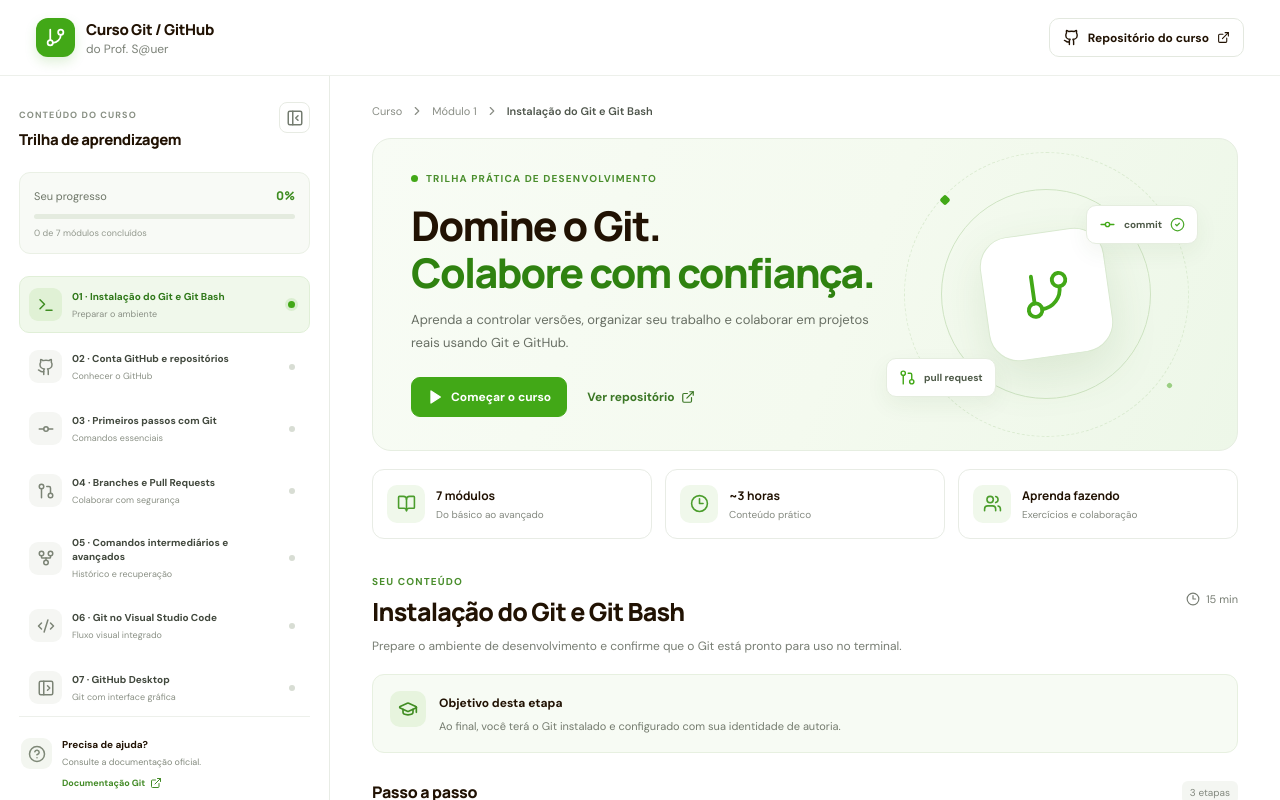
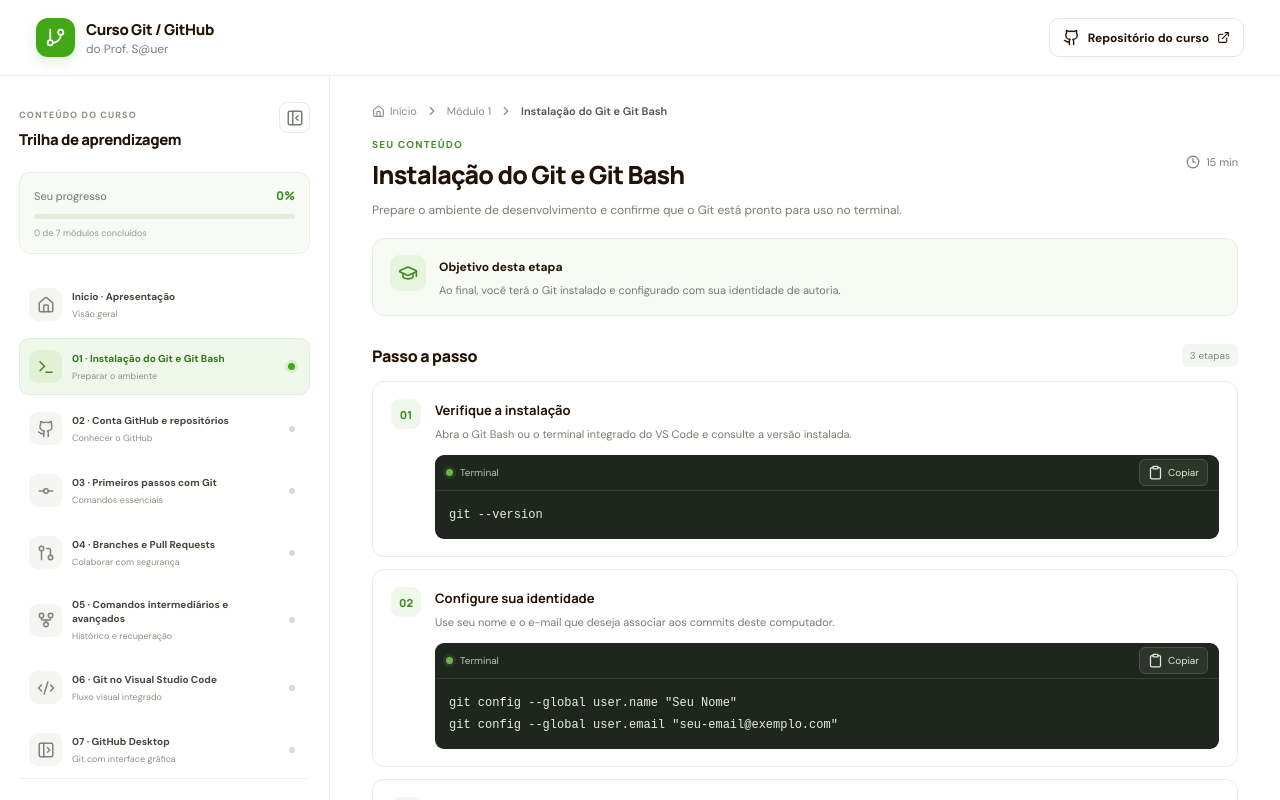
Before and after one commit to alesauer/curso-git-github, a React (Vite) app: page / in a window 1280 px wide. Both pictures are taken after a click on the button "Instalação do Git e Git Bash". Shown: the top 800 px of the page. Built offline with nearby package versions, Linux system fonts and the light colour scheme.

Commit message:
feat: exibe apenas apresentacao na tela inicial e abre modulo 1 ao clicar em comecar curso

```diff
--- a/src/main.jsx
+++ b/src/main.jsx
@@ -4,7 +4,7 @@
   BookOpen, Check, CheckCircle2, ChevronLeft, ChevronRight, ChevronsRight,
   CircleHelp, Clipboard, Clock3, Code2, Command, ExternalLink, FileCode2,
   GitBranch, GitCommitHorizontal, GitFork, GitPullRequest, Github, GraduationCap,
-  Menu, PanelLeftClose, PanelLeftOpen, Play, Search, Terminal, Users, X
+  Home, Menu, PanelLeftClose, PanelLeftOpen, Play, Search, Terminal, Users, X
 } from 'lucide-react'
 import './styles.css'
 
@@ -124,22 +124,32 @@
 }
 
 function App() {
-  const [activeId, setActiveId] = useState(1)
+  const [activeId, setActiveId] = useState(null)
   const [sidebarOpen, setSidebarOpen] = useState(true)
   const [completed, setCompleted] = useState({})
   const [checked, setChecked] = useState({})
   const [mobileMenu, setMobileMenu] = useState(false)
-  const activeModule = modules.find(m => m.id === activeId)
+  const activeModule = activeId ? modules.find(m => m.id === activeId) : null
   const completedCount = modules.filter(m => completed[m.id]).length
   const progress = Math.round((completedCount / modules.length) * 100)
   const selectModule = (id) => { setActiveId(id); setMobileMenu(false); window.scrollTo({ top: 0, behavior: 'smooth' }) }
   const toggleCheck = (moduleId, itemIndex) => setChecked(prev => ({ ...prev, [`${moduleId}-${itemIndex}`]: !prev[`${moduleId}-${itemIndex}`] }))
-  const markComplete = () => setCompleted(prev => ({ ...prev, [activeId]: !prev[activeId] }))
+  const markComplete = () => { if (activeId) setCompleted(prev => ({ ...prev, [activeId]: !prev[activeId] })) }
 
   return <div className={`app-shell ${sidebarOpen ? '' : 'sidebar-collapsed'}`}>
     <header className="topbar">
-      <div className="brand"><div className="brand-mark"><GitBranch size={21}/></div><div className="brand-text"><strong>Curso Git / GitHub</strong><span>do Prof. S@uer</span></div></div>
-      <div className="top-actions"><a className="repo-link" href={repoUrl} target="_blank" rel="noreferrer"><Github size={17}/> Repositório do curso <ExternalLink size={13}/></a><button className="mobile-menu-btn" onClick={() => setMobileMenu(!mobileMenu)} aria-label="Abrir navegação">{mobileMenu ? <X/> : <Menu/>}</button></div>
+      <div className="brand" onClick={() => selectModule(null)} role="button" tabIndex={0} title="Voltar ao início">
+        <div className="brand-mark"><GitBranch size={21}/></div>
+        <div className="brand-text"><strong>Curso Git / GitHub</strong><span>do Prof. S@uer</span></div>
+      </div>
+      <div className="top-actions">
+        <a className="repo-link" href={repoUrl} target="_blank" rel="noreferrer">
+          <Github size={17}/> Repositório do curso <ExternalLink size={13}/>
+        </a>
+        <button className="mobile-menu-btn" onClick={() => setMobileMenu(!mobileMenu)} aria-label="Abrir navegação">
+          {mobileMenu ? <X/> : <Menu/>}
+        </button>
+      </div>
     </header>
 
     <div className="layout">
@@ -156,6 +166,20 @@
           <span className="progress-caption">{completedCount} de {modules.length} módulos concluídos</span>
         </div>
         <nav className="module-nav">
+          <button
+            className={`module-link ${activeId === null ? 'active' : ''}`}
+            onClick={() => selectModule(null)}
+            title="Início do curso"
+          >
+            <span className="module-icon"><Home size={18}/></span>
+            <span className="module-text">
+              <strong>Início · Apresentação</strong>
+              <small>Visão geral</small>
+            </span>
+            <span className="module-state">
+              {activeId === null ? <span className="active-dot"/> : null}
+            </span>
+          </button>
           {modules.map(module => {
             const Icon = module.icon;
             const isActive = module.id === activeId;
@@ -186,10 +210,31 @@
       {mobileMenu && <button className="mobile-backdrop" aria-label="Fechar menu" onClick={() => setMobileMenu(false)}/>}
 
       <main className="main-content">
-        <div className="breadcrumb"><span>Curso</span><ChevronRight size={14}/><span>{`Módulo ${activeId}`}</span><ChevronRight size={14}/><strong>{activeModule.title}</strong></div>
+        {activeId === null ? (
+          <div className="home-view">
             <section className="welcome-card">
-          <div className="welcome-copy"><div className="eyebrow"><span className="eyebrow-dot"/> TRILHA PRÁTICA DE DESENVOLVIMENTO</div><h1>Domine o Git.<br/><span>Colabore com confiança.</span></h1><p>Aprenda a controlar versões, organizar seu trabalho e colaborar em projetos reais usando Git e GitHub.</p><div className="welcome-actions"><button className="primary-btn" onClick={() => selectModule(1)}><Play size={16} fill="currentColor"/> Começar o curso</button><a href={repoUrl} target="_blank" rel="noreferrer" className="text-link">Ver repositório <ExternalLink size={14}/></a></div></div>
-          <div className="welcome-illustration" aria-hidden="true"><div className="orbit orbit-one"/><div className="orbit orbit-two"/><div className="git-tile"><GitBranch size={54}/></div><div className="float-card float-card-top"><GitCommitHorizontal size={17}/><span>commit</span><CheckCircle2 size={15}/></div><div className="float-card float-card-bottom"><GitPullRequest size={17}/><span>pull request</span></div><div className="green-spark spark-one"/><div className="green-spark spark-two"/></div>
+              <div className="welcome-copy">
+                <div className="eyebrow"><span className="eyebrow-dot"/> TRILHA PRÁTICA DE DESENVOLVIMENTO</div>
+                <h1>Domine o Git.<br/><span>Colabore com confiança.</span></h1>
+                <p>Aprenda a controlar versões, organizar seu trabalho e colaborar em projetos reais usando Git e GitHub.</p>
+                <div className="welcome-actions">
+                  <button className="primary-btn" onClick={() => selectModule(1)}>
+                    <Play size={16} fill="currentColor"/> Começar o curso
+                  </button>
+                  <a href={repoUrl} target="_blank" rel="noreferrer" className="text-link">
+                    Ver repositório <ExternalLink size={14}/>
+                  </a>
+                </div>
+              </div>
+              <div className="welcome-illustration" aria-hidden="true">
+                <div className="orbit orbit-one"/>
+                <div className="orbit orbit-two"/>
+                <div className="git-tile"><GitBranch size={54}/></div>
+                <div className="float-card float-card-top"><GitCommitHorizontal size={17}/><span>commit</span><CheckCircle2 size={15}/></div>
+                <div className="float-card float-card-bottom"><GitPullRequest size={17}/><span>pull request</span></div>
+                <div className="green-spark spark-one"/>
+                <div className="green-spark spark-two"/>
+              </div>
             </section>
 
             <section className="stats-row" aria-label="Informações do curso">
@@ -197,18 +242,127 @@
               <div className="stat-card"><div className="stat-icon"><Clock3 size={19}/></div><div><strong>~3 horas</strong><span>Conteúdo prático</span></div></div>
               <div className="stat-card"><div className="stat-icon"><Users size={19}/></div><div><strong>Aprenda fazendo</strong><span>Exercícios e colaboração</span></div></div>
             </section>
+          </div>
+        ) : (
+          <div className="lesson-view">
+            <div className="breadcrumb">
+              <button className="breadcrumb-btn" onClick={() => selectModule(null)}>
+                <Home size={13}/> Início
+              </button>
+              <ChevronRight size={14}/>
+              <span>{`Módulo ${activeId}`}</span>
+              <ChevronRight size={14}/>
+              <strong>{activeModule.title}</strong>
+            </div>
 
-        <section className="lesson-heading"><div><div className="section-kicker">SEU CONTEÚDO</div><h2>{activeModule.title}</h2><p>{activeModule.intro}</p></div><span className="duration"><Clock3 size={14}/>{activeModule.duration}</span></section>
-        <div className="objective-card"><div className="objective-icon"><GraduationCap size={20}/></div><div><strong>Objetivo desta etapa</strong><p>{activeModule.objective}</p></div></div>
+            <section className="lesson-heading">
+              <div>
+                <div className="section-kicker">SEU CONTEÚDO</div>
+                <h2>{activeModule.title}</h2>
+                <p>{activeModule.intro}</p>
+              </div>
+              <span className="duration"><Clock3 size={14}/>{activeModule.duration}</span>
+            </section>
 
-        <section className="steps-section"><div className="section-title-row"><h3>Passo a passo</h3><span>{activeModule.steps.length} etapas</span></div><div className="steps-list">{activeModule.steps.map((step, index) => <article className="step-card" key={`${activeId}-${step.title}`}><div className="step-number">{String(index + 1).padStart(2, '0')}</div><div className="step-body"><h4>{step.title}</h4><p>{step.text}</p><CodeSnippet code={step.code} lang={step.lang}/></div></article>)}</div></section>
+            <div className="objective-card">
+              <div className="objective-icon"><GraduationCap size={20}/></div>
+              <div>
+                <strong>Objetivo desta etapa</strong>
+                <p>{activeModule.objective}</p>
+              </div>
+            </div>
 
-        <section className="exercise-card"><div className="exercise-header"><div className="exercise-icon"><FileCode2 size={19}/></div><div><span className="section-kicker">MÃO NA MASSA</span><h3>Exercício prático</h3></div></div><p>{activeModule.exercise}</p><div className="exercise-repo"><Github size={16}/><span>Repositório utilizado nos testes</span><a href={repoUrl} target="_blank" rel="noreferrer">alesauer/tutorial-git <ExternalLink size={13}/></a></div></section>
+            <section className="steps-section">
+              <div className="section-title-row">
+                <h3>Passo a passo</h3>
+                <span>{activeModule.steps.length} etapas</span>
+              </div>
+              <div className="steps-list">
+                {activeModule.steps.map((step, index) => (
+                  <article className="step-card" key={`${activeId}-${step.title}`}>
+                    <div className="step-number">{String(index + 1).padStart(2, '0')}</div>
+                    <div className="step-body">
+                      <h4>{step.title}</h4>
+                      <p>{step.text}</p>
+                      <CodeSnippet code={step.code} lang={step.lang}/>
+                    </div>
+                  </article>
+                ))}
+              </div>
+            </section>
 
-        <section className="checklist-card"><div className="section-title-row"><div><h3>Checklist de aprendizagem</h3><p>Marque os itens que você já concluiu nesta etapa.</p></div><span className="check-count">{activeModule.check.filter((_, i) => checked[`${activeId}-${i}`]).length}/{activeModule.check.length}</span></div><div className="checklist">{activeModule.check.map((item, index) => <label className={`check-item ${checked[`${activeId}-${index}`] ? 'checked' : ''}`} key={item}><input type="checkbox" checked={!!checked[`${activeId}-${index}`]} onChange={() => toggleCheck(activeId, index)}/><span className="custom-check"><Check size={13}/></span><span>{item}</span></label>)}</div></section>
+            <section className="exercise-card">
+              <div className="exercise-header">
+                <div className="exercise-icon"><FileCode2 size={19}/></div>
+                <div>
+                  <span className="section-kicker">MÃO NA MASSA</span>
+                  <h3>Exercício prático</h3>
+                </div>
+              </div>
+              <p>{activeModule.exercise}</p>
+              <div className="exercise-repo">
+                <Github size={16}/>
+                <span>Repositório utilizado nos testes</span>
+                <a href={repoUrl} target="_blank" rel="noreferrer">
+                  alesauer/tutorial-git <ExternalLink size={13}/>
+                </a>
+              </div>
+            </section>
 
-        <div className="lesson-footer"><button className="secondary-btn" disabled={activeId === 1} onClick={() => selectModule(activeId - 1)}><ChevronLeft size={16}/> Módulo anterior</button><button className={`complete-btn ${completed[activeId] ? 'is-complete' : ''}`} onClick={markComplete}>{completed[activeId] ? <CheckCircle2 size={17}/> : <Check size={17}/>} {completed[activeId] ? 'Etapa concluída' : 'Marcar como concluída'}</button><button className="primary-btn next-btn" disabled={activeId === modules.length} onClick={() => selectModule(activeId + 1)}>Próximo módulo <ChevronRight size={16}/></button></div>
-        <footer className="footer"><span>Curso Git / GitHub do Prof. S@uer</span><span>Aprender · Praticar · Colaborar</span></footer>
+            <section className="checklist-card">
+              <div className="section-title-row">
+                <div>
+                  <h3>Checklist de aprendizagem</h3>
+                  <p>Marque os itens que você já concluiu nesta etapa.</p>
+                </div>
+                <span className="check-count">
+                  {activeModule.check.filter((_, i) => checked[`${activeId}-${i}`]).length}/{activeModule.check.length}
+                </span>
+              </div>
+              <div className="checklist">
+                {activeModule.check.map((item, index) => (
+                  <label className={`check-item ${checked[`${activeId}-${index}`] ? 'checked' : ''}`} key={item}>
+                    <input
+                      type="checkbox"
+                      checked={!!checked[`${activeId}-${index}`]}
+                      onChange={() => toggleCheck(activeId, index)}
+                    />
+                    <span className="custom-check"><Check size={13}/></span>
+                    <span>{item}</span>
+                  </label>
+                ))}
+              </div>
+            </section>
+
+            <div className="lesson-footer">
+              <button
+                className="secondary-btn"
+                onClick={() => activeId === 1 ? selectModule(null) : selectModule(activeId - 1)}
+              >
+                <ChevronLeft size={16}/> {activeId === 1 ? 'Início' : 'Módulo anterior'}
+              </button>
+              <button
+                className={`complete-btn ${completed[activeId] ? 'is-complete' : ''}`}
+                onClick={markComplete}
+              >
+                {completed[activeId] ? <CheckCircle2 size={17}/> : <Check size={17}/>}{' '}
+                {completed[activeId] ? 'Etapa concluída' : 'Marcar como concluída'}
+              </button>
+              <button
+                className="primary-btn next-btn"
+                disabled={activeId === modules.length}
+                onClick={() => selectModule(activeId + 1)}
+              >
+                Próximo módulo <ChevronRight size={16}/>
+              </button>
+            </div>
+          </div>
+        )}
+
+        <footer className="footer">
+          <span>Curso Git / GitHub do Prof. S@uer</span>
+          <span>Aprender · Praticar · Colaborar</span>
+        </footer>
       </main>
     </div>
   </div>
```
Also changed, not shown: src/styles.css. Lines whose indentation alone changed are shown as unchanged.
